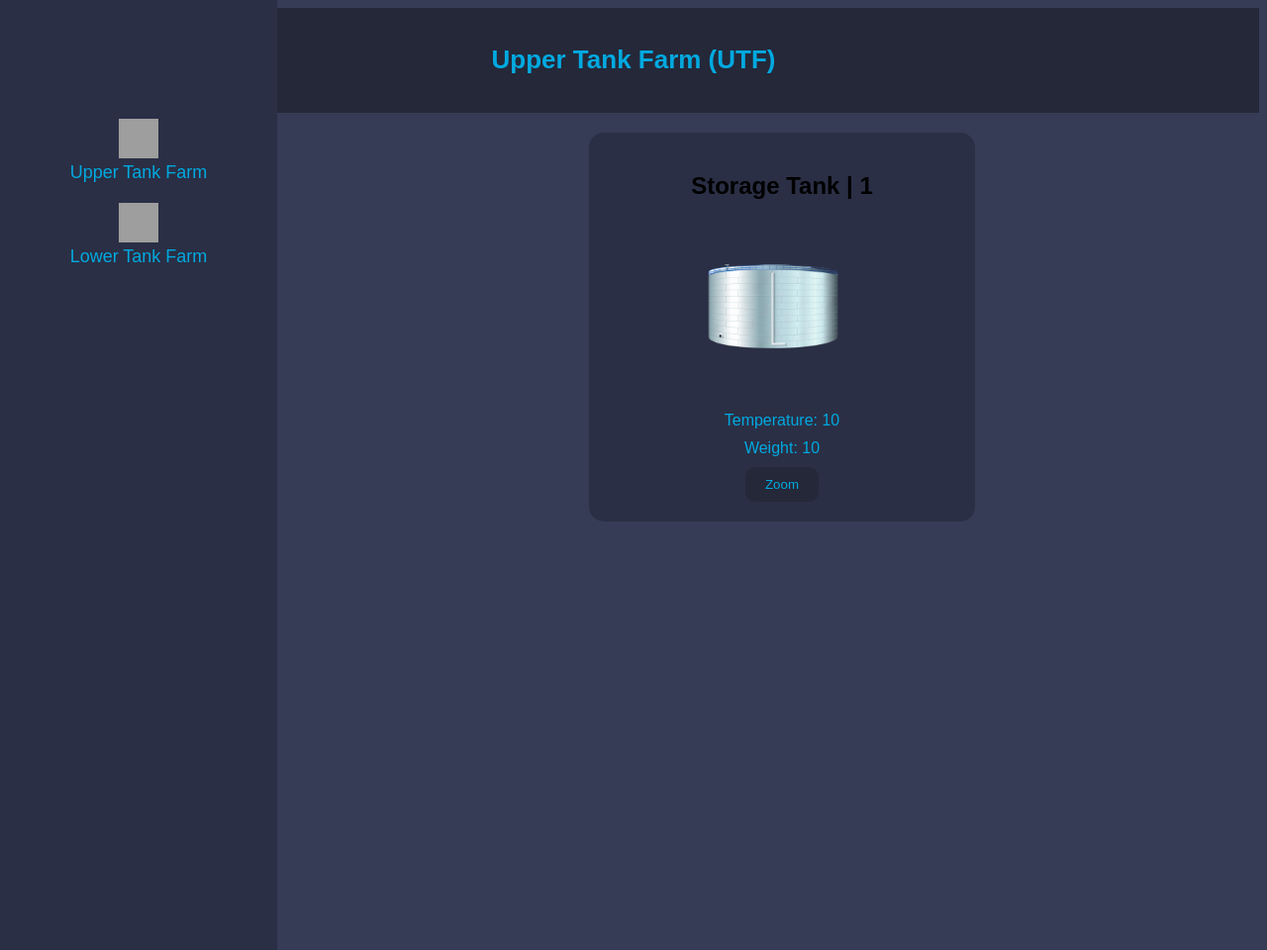
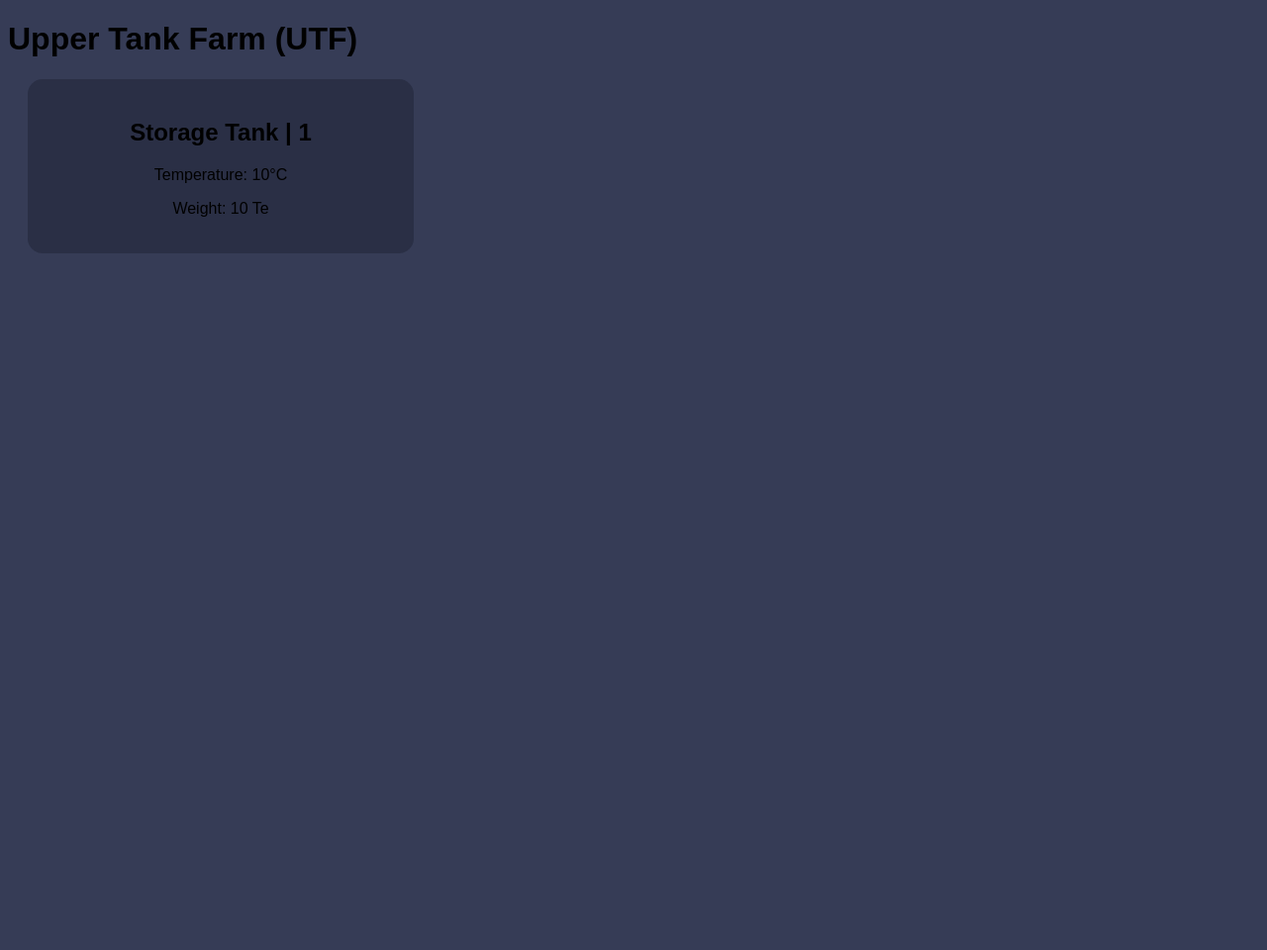
Before and after one commit to RealDanielW/Stephenson, a Flask app: template templates/index.html in a window 1280 px wide. Shown: the whole page at 99% size. Run offline with Flask 3, Linux system fonts and the light colour scheme; the template is opened without the code that fills it: most values are stand-ins (such as "Sample title", 1, 10 or a date in 2020); grey boxes are pictures that could not be loaded.

Commit message:
Update index.html

```diff
--- a/templates/index.html
+++ b/templates/index.html
@@ -5,43 +5,23 @@
     <meta name="viewport" content="width=device-width, initial-scale=1.0">
     <title>Stephensons Tank Overview - (UTF)</title>
     <link rel="stylesheet" href="{{ url_for('static', filename='styles.css') }}">
-    <script src="{{ url_for('static', filename='scripts.js') }}" defer></script>
+    <script src="{{ url_for('static', filename='script.js') }}" defer></script>
 </head>
 <body>
-    <div class="title-bar">
-        <h1>Upper Tank Farm (UTF)</h1>
-    </div>
-    <div class="menu">
-        <div class="menu-item" id="upper-tank">
-            <img src="{{ url_for('static', filename='images/ArrowUp.png') }}" alt="Up Arrow">
-            <span>Upper Tank Farm</span>
+    <div class="container">
+        <header>
+            <h1>Upper Tank Farm (UTF)</h1>
+        </header>
+
+        <div class="tank-container">
+            {% for tank in tank_data %}
+                <div class="tank">
+                    <h2>Storage Tank | {{ tank.id }}</h2>
+                    <p>Temperature: {{ tank.temperature }}°C</p>
+                    <p>Weight: {{ tank.weight }} Te</p>
+                </div>
+            {% endfor %}
         </div>
-        <div class="menu-item" id="lower-tank">
-            <img src="{{ url_for('static', filename='images/ArrowDown.png') }}" alt="Down Arrow">
-            <span>Lower Tank Farm</span>
-        </div>
-        <div class="user-info">
-            <img src="{{ url_for('static', filename='images/UserPFP.png') }}" alt="User">
-            <span>FirstN LastN</span>
-        </div>
-    </div>
-
-    <div class="tanks">
-        {% for tank in tank_data %}
-        <div class="tank" id="tank-{{ tank.id }}">
-            <h2>Storage Tank | {{ tank.id }}</h2>
-            <img src="{{ url_for('static', filename='images/StorageTank.png') }}" alt="Storage Tank">
-            <div class="details">
-                <div class="detail">
-                    <span>Temperature: {{ tank.temperature }}</span>
-                </div>
-                <div class="detail">
-                    <span>Weight: {{ tank.weight }}</span>
-                </div>
-            </div>
-            <button class="zoom-btn" onclick="zoomTank({{ tank.id }})">Zoom</button>
-        </div>
-        {% endfor %}
     </div>
 </body>
 </html>
```
